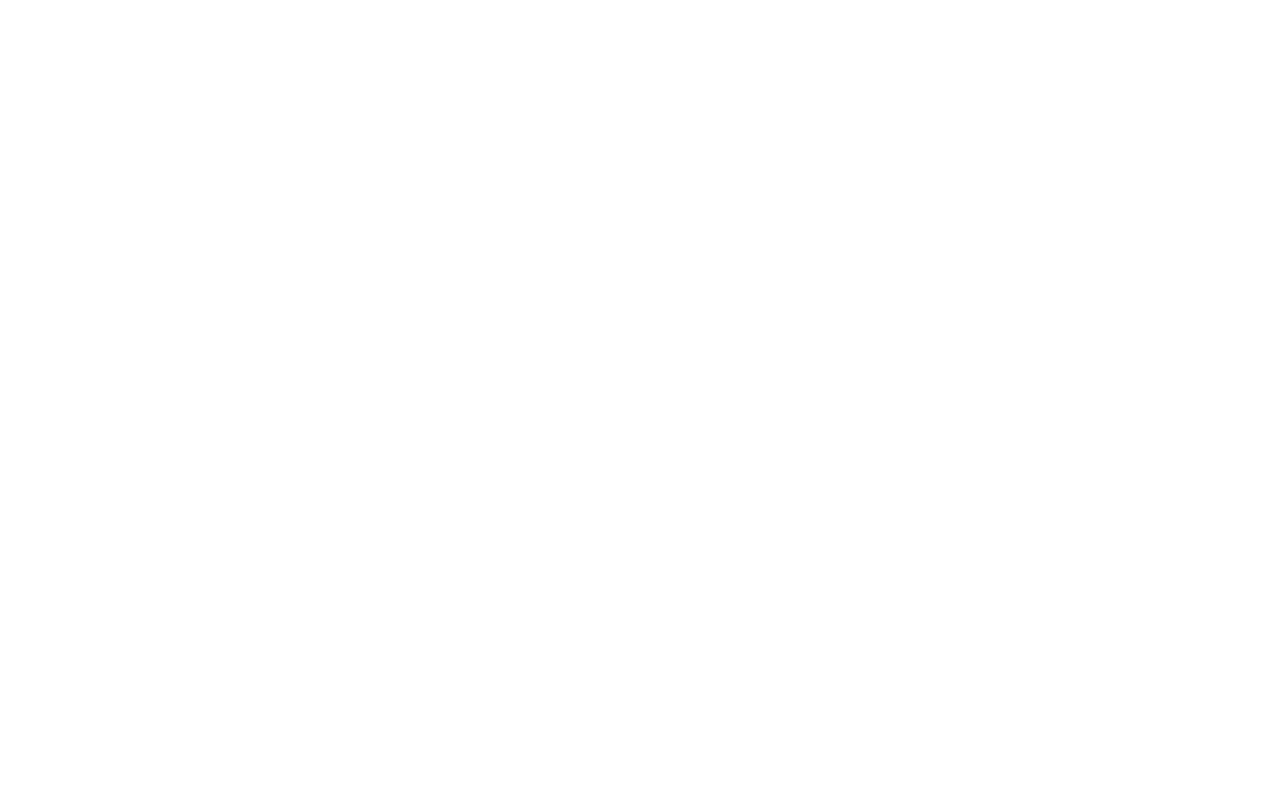
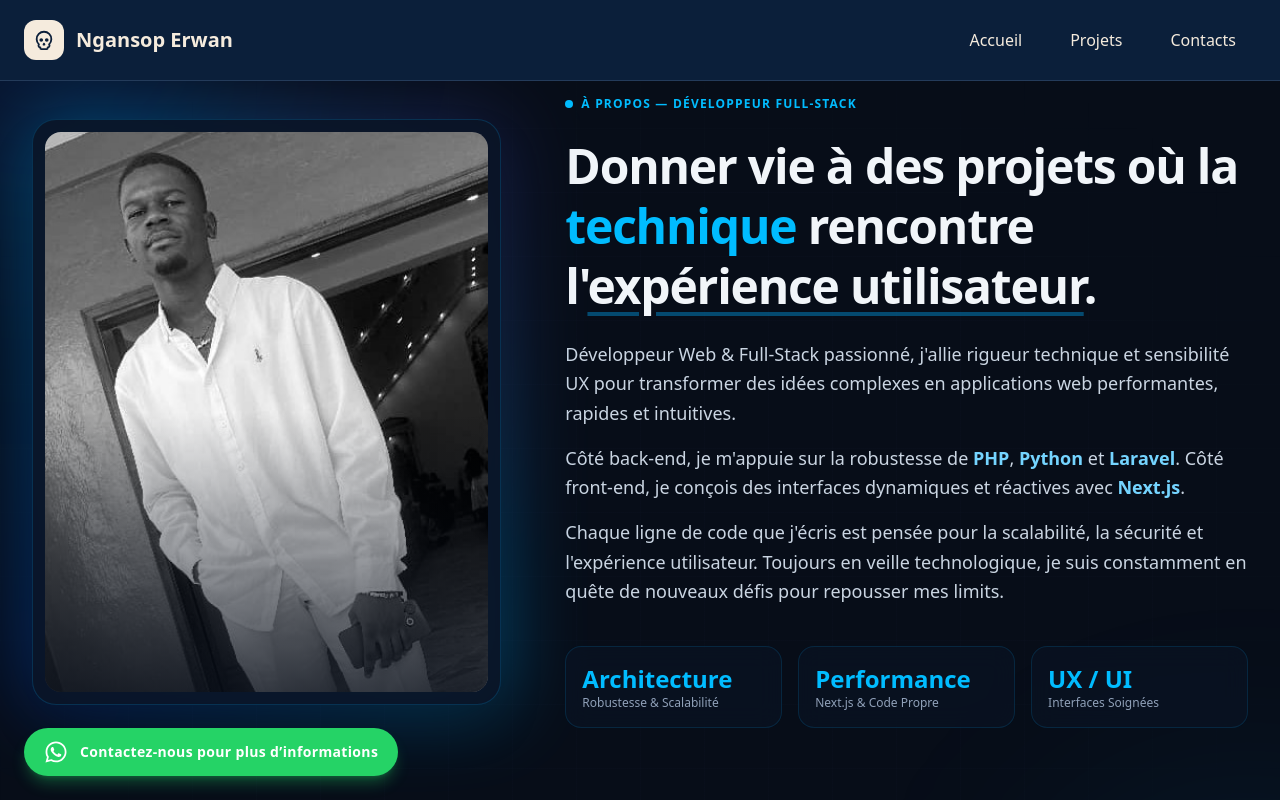
Before and after one commit to erwan-123/portfolio, a Next.js app: page / in a window 1280 px wide. Shown: the top 800 px of the page. Built offline with nearby package versions, Linux system fonts and the light colour scheme.

Commit message:
modification de layout

```diff
--- a/app/layout.tsx
+++ b/app/layout.tsx
@@ -1,6 +1,7 @@
 import type { Metadata } from "next";
 import { Geist, Geist_Mono } from "next/font/google";
 import "./globals.css";
+import WhatsAppButton from "./components/bouton"; // Ajustez le chemin selon votre projet
 
 const geistSans = Geist({
   variable: "--font-geist-sans",
@@ -13,17 +14,27 @@
 });
 
 export const metadata: Metadata = {
-  title: "Create Next App",
-  description: "Generated by create next app",
+  title: "Mon Portfolio",
+  description: "Développeur Full-Stack Next.js & Laravel",
 };
 
-export default function RootLayout({ children }: LayoutProps<"/">) {
+export default function RootLayout({
+  children,
+}: {
+  children: React.ReactNode;
+}) {
   return (
     <html
-      lang="en"
+      lang="fr"
       className={`${geistSans.variable} ${geistMono.variable} h-full antialiased`}
     >
-      <body className="min-h-full flex flex-col"></body>
+      <body className="min-h-full flex flex-col bg-[#050a14] text-slate-100">
+        {/* Rendu dynamique des pages */}
+        {children}
+
+        {/* Bouton WhatsApp global accessible sur toutes les pages */}
+        <WhatsAppButton />
+      </body>
     </html>
   );
 }
```
